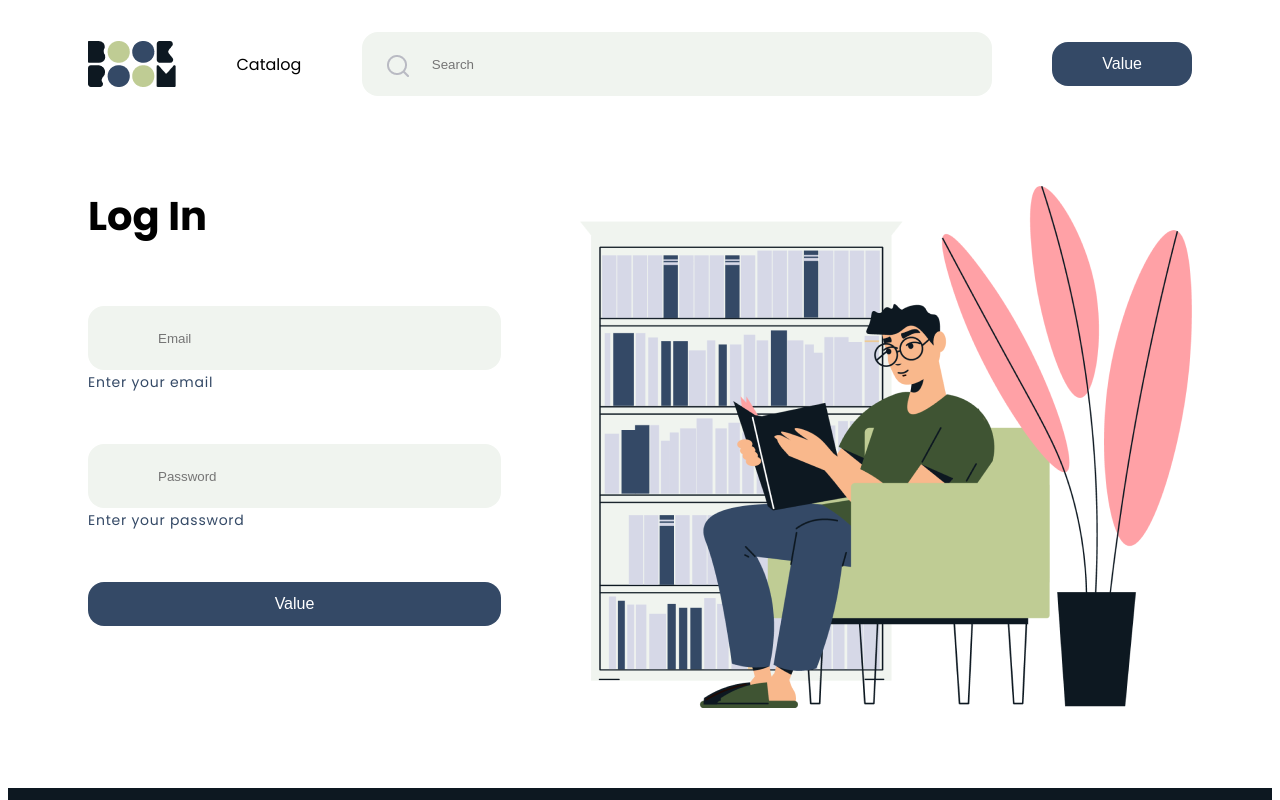
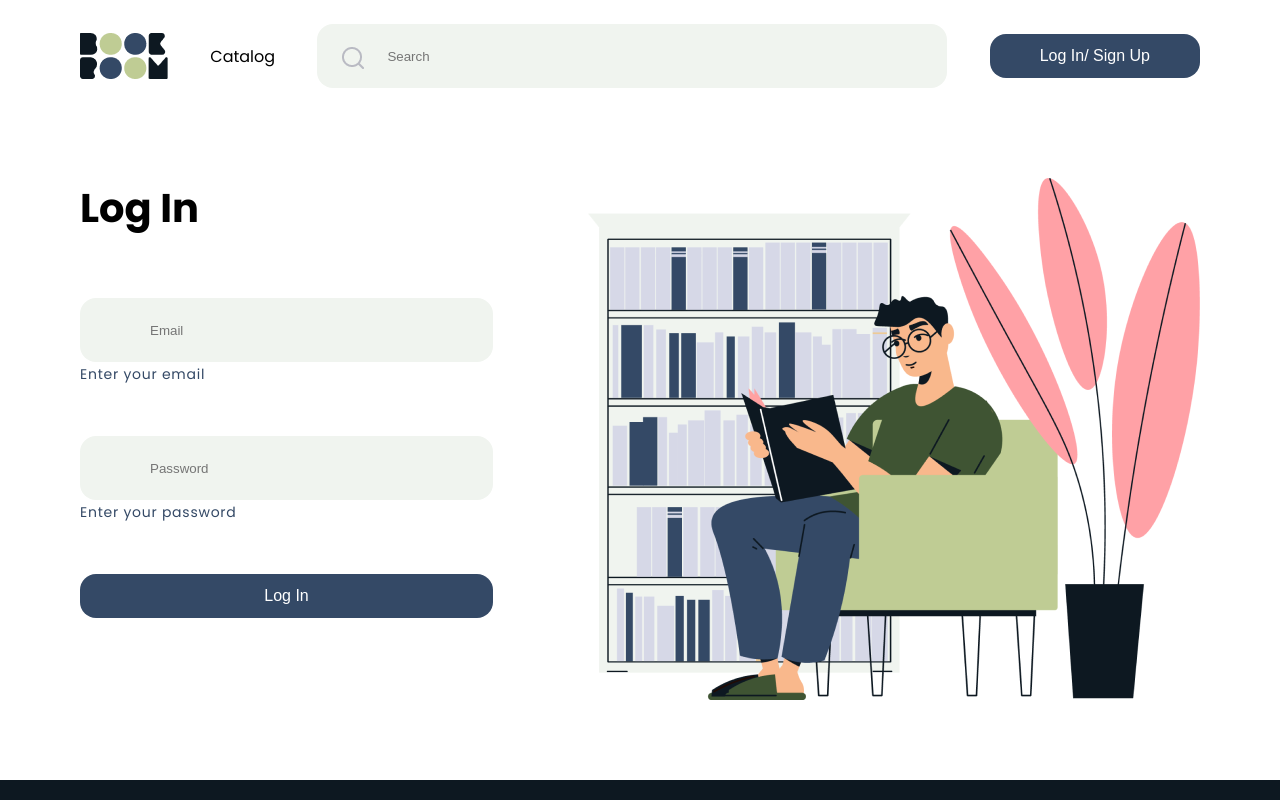
Before and after one commit to locorocohi/bookStore, a Next.js app: page /authorization in a window 1280 px wide. Shown: the top 800 px of the page. Built offline with nearby package versions, Linux system fonts and the light colour scheme.

Commit message:
Refactoring some components + Add global styles

```diff
--- a/src/components/Form.tsx
+++ b/src/components/Form.tsx
@@ -1,11 +1,11 @@
-import styled from 'styled-components';
-import Button from './Button';
+import styled from "styled-components"
+import Button from "./PrimaryButton"
 
 const StyledForm = styled.form`
   display: flex;
   flex-direction: column;
   gap: 50px;
-`;
+`
 const FormHint = styled.p`
 font-size: 14px;
 font-weight: 400;
@@ -13,7 +13,7 @@ line-height: 24px;
 letter-spacing: 0.75px;
 text-align: left;
 color: rgba(52, 73, 102, 1);
-`;
+`
 
 const StyledInput = styled.input`
 width: 100%;
@@ -22,20 +22,20 @@ background-color: rgba(240, 244, 239, 1);
 border: none;
 border-radius: 16px;
 padding-left: 70px;
-`;
+`
 
-export default function Form() {
+export default function Form () {
   return (
     <StyledForm action="">
       <label htmlFor="">
-        <StyledInput type="email" placeholder="Email" />
+        <StyledInput type="email" placeholder="Email"/>
         <FormHint>Enter your email</FormHint>
       </label>
       <label>
-        <StyledInput type="password" placeholder="Password" />
+        <StyledInput type="password" placeholder="Password"/>
         <FormHint>Enter your password</FormHint>
       </label>
-      <Button />
+      <Button>Log In</Button>
     </StyledForm>
-  );
+  )
 }
--- a/src/components/Header.tsx
+++ b/src/components/Header.tsx
@@ -3,7 +3,7 @@ import Image from 'next/image';
 
 import loop from '@/images/Frame 209.png';
 import logo from '@/images/logo.png';
-import Button from './Button';
+import Button from './PrimaryButton';
 
 const StyledHeader = styled.header`
 display: flex;
@@ -40,7 +40,7 @@ export default function Header() {
           <StyledIcon src={loop} alt="loop" />
           <StyledInput type="search" placeholder="Search" />
         </StyledSearch>
-        <Button />
+        <Button>Log In/ Sign Up</Button>
     </StyledHeader>
   );
 }
--- a/src/components/Button.tsx
+++ b/src/components/PrimaryButton/StyledPrimaryButton.ts
@@ -1,6 +1,6 @@
-import styled from 'styled-components';
+import styled from "styled-components";
 
-const StyledButton = styled.button`
+export const StyledButton = styled.button`
 background-color: #344966;
 color: white;
 border: none;
@@ -13,7 +13,3 @@ line-height: 24px;
 
 cursor: pointer;
 `;
-
-export default function Button() {
-  return <StyledButton>Value</StyledButton>;
-}
--- /dev/null
+++ b/src/components/PrimaryButton/index.tsx
@@ -0,0 +1,12 @@
+import { ReactNode } from 'react';
+import { StyledButton } from './StyledPrimaryButton';
+
+type Props= {
+  children: ReactNode
+}
+
+const PrimaryButton:React.FC<Props> = (props) => {
+  return <StyledButton>{props.children}</StyledButton>;
+}
+
+export default PrimaryButton;
--- a/src/pages/_app.tsx
+++ b/src/pages/_app.tsx
@@ -1,23 +1,24 @@
-// import "@/styles/globals.css";
 import type { AppProps } from 'next/app';
 import { poppins } from '@/fonts';
-import styled from 'styled-components';
+import { createGlobalStyle } from 'styled-components';
 
-const AppWrapper = styled.main`
-width: 100%;
-min-height: 100vh;
-
-* {
-margin: 0;
-padding: 0;
-box-sizing: border-box;
-}
-`;
+const GlobalStyles = createGlobalStyle`
+  * {
+    margin: 0;
+    padding: 0;
+    box-sizing: border-box;
+  }`
 
 export default function App({ Component, pageProps }: AppProps) {
   return (
-    <AppWrapper className={poppins.className}>
-        <Component {...pageProps} />
-    </AppWrapper>
+    <>
+      <style jsx global>{`
+        html {
+          font-family: ${poppins.style.fontFamily};
+        }
+      `}</style>
+      <GlobalStyles />
+      <Component {...pageProps} className={poppins.className}/>
+    </>
   );
 }
```
